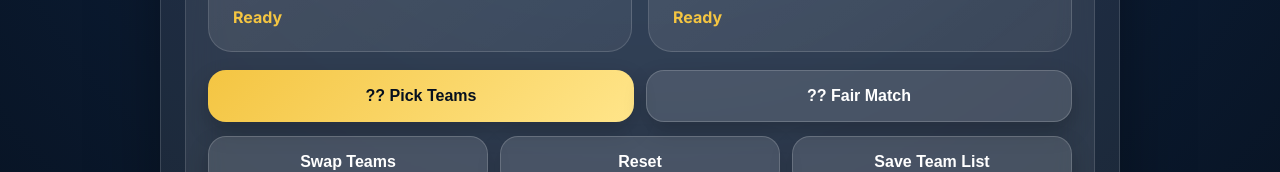
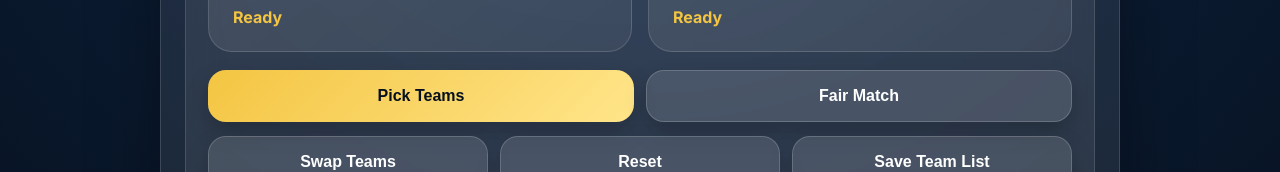
Before and after one commit to carbisb80/barry-cv-site, a Next.js app: page /team-picker in a window 1280 px wide. Shown: the part 392-564 px from the top of the page. Built offline with nearby package versions, Linux system fonts and the light colour scheme.

Commit message:
Fix: Update button labels in Team Picker page for clarity

```diff
--- a/app/team-picker/page.tsx
+++ b/app/team-picker/page.tsx
@@ -184,8 +184,8 @@ export default function TeamPickerPage() {
           </div>
 
           <div className="controls">
-            <button onClick={pickTeams}>?? Pick Teams</button>
-            <button className="secondary" onClick={pickFairMatch}>?? Fair Match</button>
+            <button onClick={pickTeams}>Pick Teams</button>
+            <button className="secondary" onClick={pickFairMatch}>Fair Match</button>
           </div>
 
           <div className="small-controls">
```
